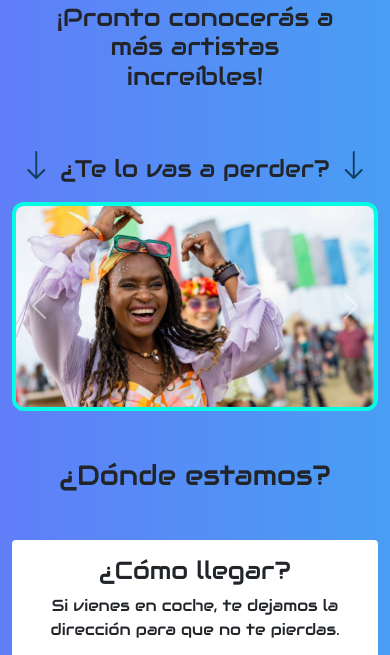
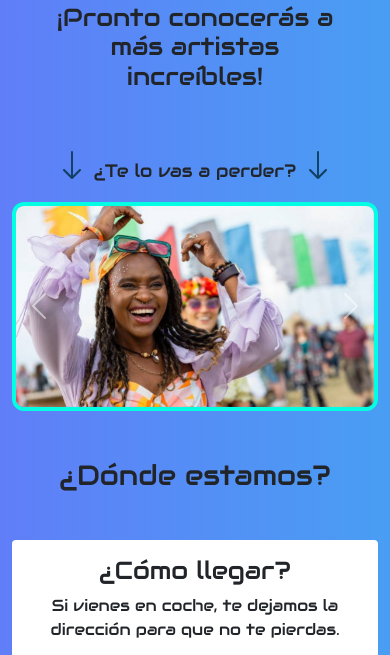
Before and after one commit to adriii140/DebugFest, a website: page index.html in a window 390 px wide. Shown: the part 4788-5443 px from the top of the page. Drawn offline with nearby package versions, Linux system fonts and the light colour scheme.

Commit message:
first commit

```diff
--- a/styles.css
+++ b/styles.css
@@ -394,6 +394,9 @@ button:active .button_top {
 }
 
 @media (max-width: 768px) {
+    .perder {
+        font-size: x-large !important;
+    }
     .carousel {
         width: 100% !important;
     }
@@ -411,7 +414,7 @@ button:active .button_top {
     }
 
     .perder {
-        font-size: x-large;
+        font-size: large !important;
     }
 
     .tiendasCampania {
```
